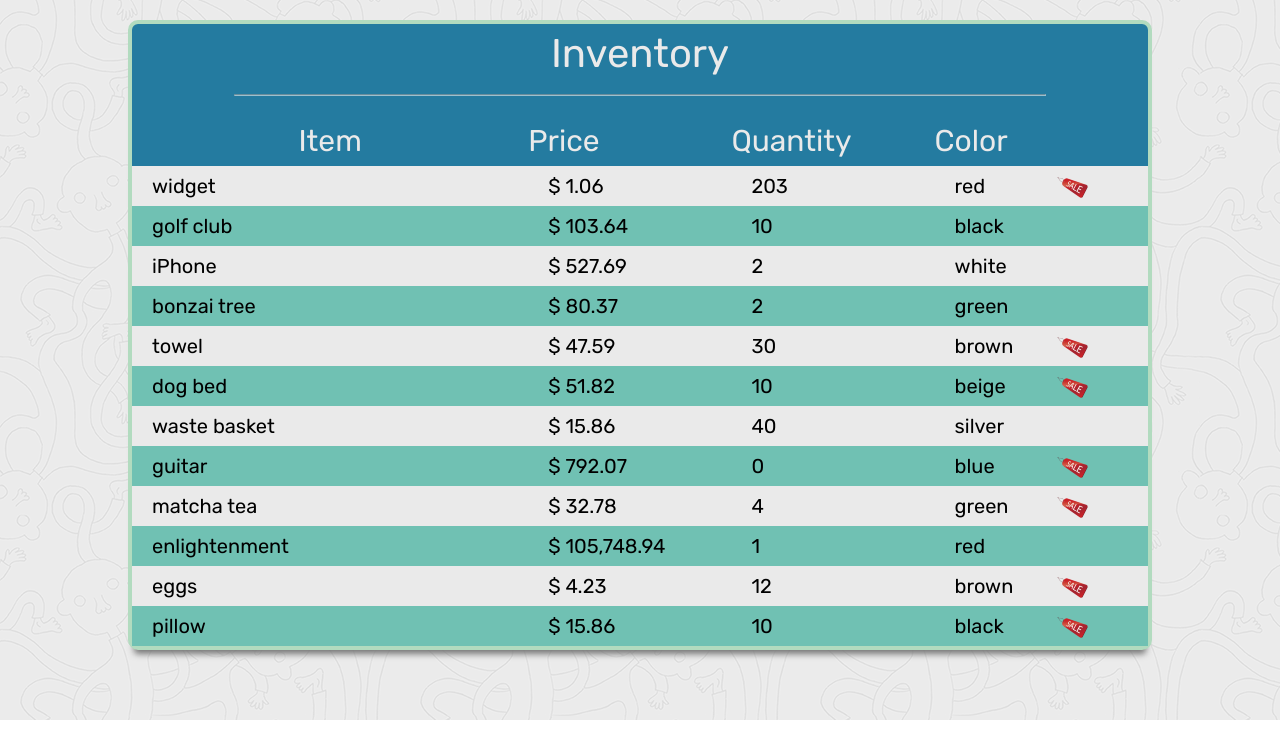
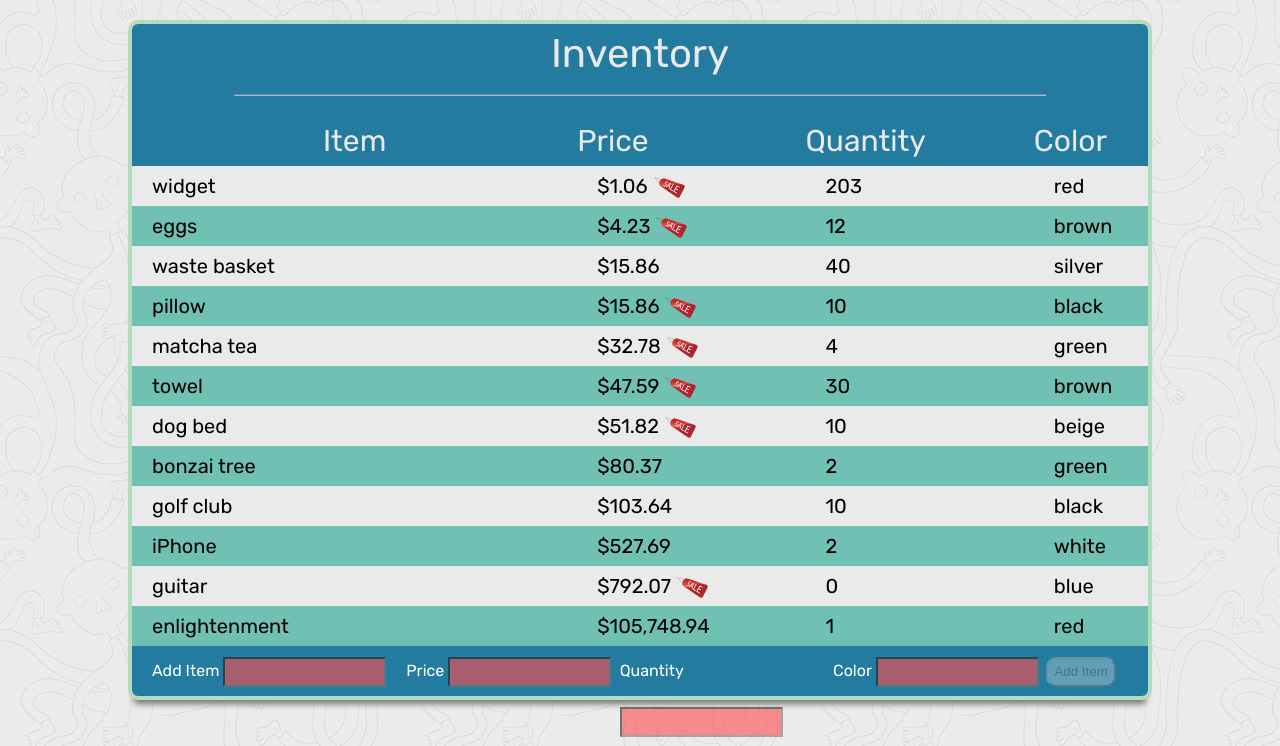
Before and after one commit to lindsma/Shopular-Remix, a website: page index.html in a window 1280 px wide. Shown: the part 90-836 px from the top of the page. Before the commit the page ends 810 px from the top, so only its background shows below. Drawn offline with nearby package versions, Linux system fonts and the light colour scheme.

Commit message:
Prices sorting lowest to highest on default

```diff
--- a/index.html
+++ b/index.html
@@ -27,14 +27,28 @@
                     <th>Quantity</th>
                     <th>Color</th>
                 </tr>
-                <tr ng-repeat="item in inventory.items" class='item-info'>
+                <tr ng-repeat="item in inventory.items | orderBy: 'totalPrice'" class='item-info'>
                     <td>{{item.name}}</td>
-                    <td>$ {{inventory.getTotalPrice(item.price, item.discount)}}</td>
+                    <td>{{item.totalPrice | currency}} <img ng-show='item.discount' src='images/discount_tag.png' /></td>
                     <td>{{item.quantity}}</td>
                     <td>{{item.color}} </td>
-                    <td class='sale-tag'><img ng-show='inventory.discountImage(item.discount)' src='images/discount_tag.png' /></td>
                 </tr>
             </table>
+            <div class='form-container'>
+              <form name='newItemForm' class='item-form' novalidate ng-submit='newItemForm.$valid' >
+                <ul class='form-fields'>
+                  <li><label for='addItem'> Add Item
+                  <input name='addItem' id='addItem' ng-model='addItem' ng-required = 'true'></li>
+                  <li><label for='addPrice'> Price
+                  <input name='addPrice' id='addPrice' type='number' ng-model='addPrice' ng-required = 'true'></li>
+                  <li><label for='addQuantity'> Quantity
+                  <input name='addQuantity' id='addQuantity' type='number' ng-model='addQuantity' ng-required ='true'></li>
+                  <li><label for='addColor'> Color
+                  <input name='addColor' id='addColor' ng-model='addColor' ng-required='true'></li>
+                  <li><button class='submit' ng-disabled='newItemForm.$invalid'>Add Item</button></li>
+                </ul>
+              </form>
+            </div>
         </div>
     </main>
     <footer></footer>
--- a/package.json
+++ b/package.json
@@ -3,11 +3,13 @@
   "version": "1.0.0",
   "main": "index.js",
   "dependencies": {
+    "angular-local-storage": "^0.5.0",
+    "angular-ui-router": "^0.3.1",
     "grunt": "^1.0.1",
     "grunt-contrib-concat": "^1.0.1",
     "grunt-contrib-imagemin": "^1.0.1",
+    "grunt-contrib-jshint": "^1.0.0",
     "grunt-contrib-sass": "^1.0.0",
-    "grunt-contrib-jshint": "^1.0.0",
     "grunt-contrib-uglify": "^2.0.0",
     "grunt-contrib-watch": "^1.0.0"
   },
--- a/src/js/app.js
+++ b/src/js/app.js
@@ -8,8 +8,6 @@
         .controller('InventoryController', function() {
 
             this.tax = 0.0575;
-            this.totalPrice = null;
-
             this.items = [{
                 "id": 2957,
                 "name": "widget",
@@ -95,12 +93,11 @@
                 "color": "black",
                 "discount": 12
             }];
-
             this.getTotalPrice = function(price, discount) {
-                var discountPrice = ((price - discount) * (1 + this.tax)).toFixed(2);
-                return Number(discountPrice).toLocaleString('en');
+                var discountPrice = ((price - discount) * (1 + this.tax));
+                this.totalPrice = discountPrice;
+                return Number(discountPrice);
             };
-
             this.discountImage = function(discounts) {
                 if (discounts > 0) {
                     return discounts;
@@ -108,6 +105,13 @@
                     return false;
                 }
             };
+            this.getPriceValue = function(array) {
+              for (var index = 0; index < array.length; index++) {
+                var discountPrice = ((array[index].price - array[index].discount) * (1 + this.tax));
+                array[index].totalPrice = discountPrice;
+              }
+            };
+            this.getPriceValue(this.items);
         });
 
 })(jQuery);
--- a/src/styles/main.scss
+++ b/src/styles/main.scss
@@ -6,3 +6,4 @@
 /***** Site Components ******/
 @import 'partials/header';
 @import 'partials/content';
+@import 'partials/newItems';
--- a/src/styles/partials/_content.scss
+++ b/src/styles/partials/_content.scss
@@ -64,8 +64,11 @@ body {
             line-height: 40px;
             padding-left: 20px;
 
+            &:nth-child(2) {
+              text-align: left;
+            }
+
             img {
-                padding-right: 30px;
                 margin-bottom: -10px;
             }
         }
--- /dev/null
+++ b/src/styles/partials/_newItems.scss
@@ -0,0 +1,45 @@
+.form-container {
+  height: 50px;
+  background: $lapisLazuli;
+  color: white;
+  border-bottom-left-radius: 10px;
+  border-bottom-right-radius: 10px;
+
+  ul.form-fields {
+    width: 100%;
+    height: 50px;
+
+    li {
+      width: 21%;
+      float: left;
+      line-height: 50px;
+      text-align: left;
+      font-family: $rubik;
+
+      &:first-child {
+        width: 27%;
+        padding-left: 20px;
+      }
+
+      &:last-child {
+        width: 10%;
+      }
+
+      input {
+        height: 30px;
+        font-size: 12px;
+      }
+
+      button {
+        margin-right: 10px;
+        height: 30px;
+        border-radius: 10px;
+      }
+    }
+  }
+}
+
+input.ng-invalid {
+  background: #ff4c4c;
+  opacity: .6;
+}
```
Also changed, not shown: lib/js/app.js, lib/js/app.min.js, lib/styles/main.min.css, 2 other files.
